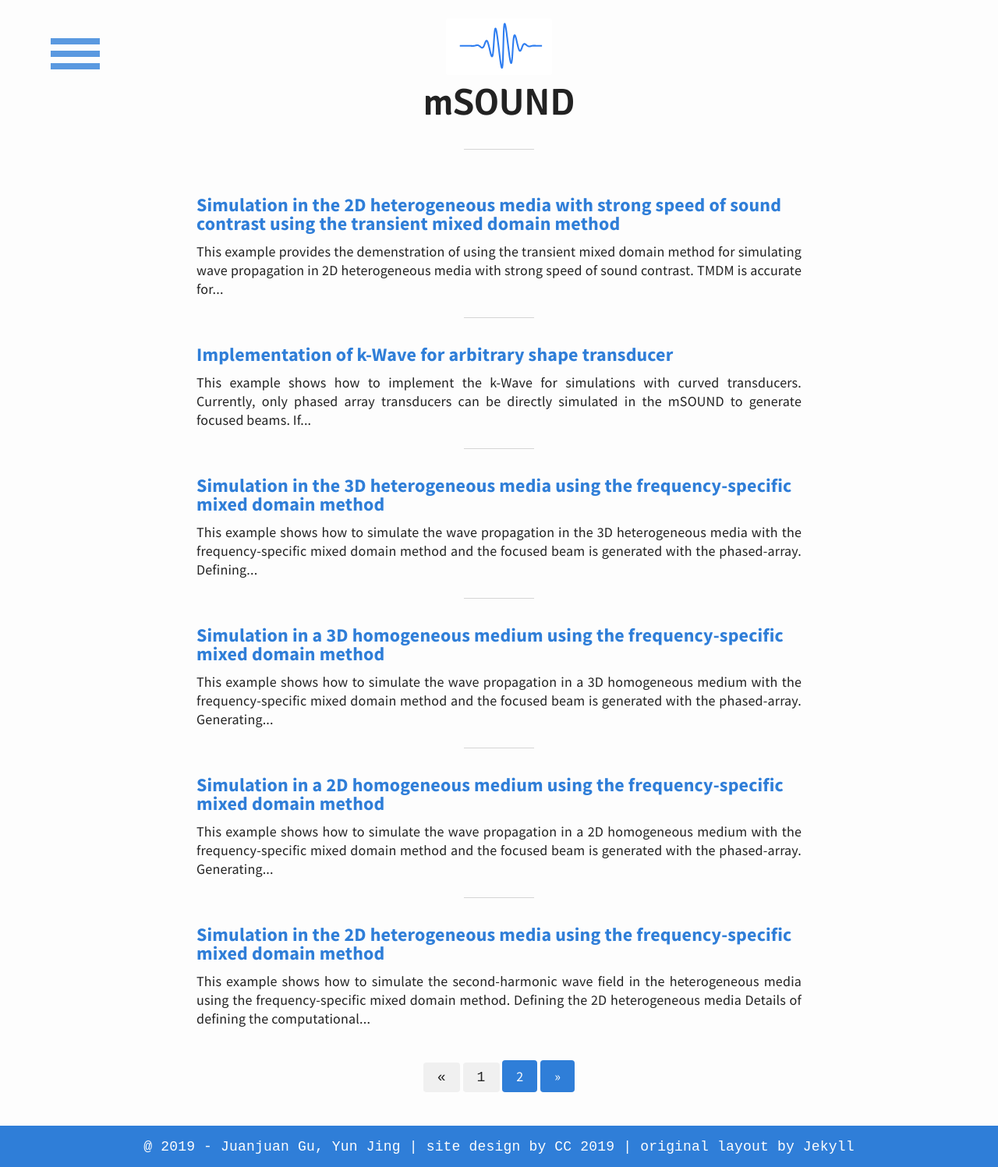
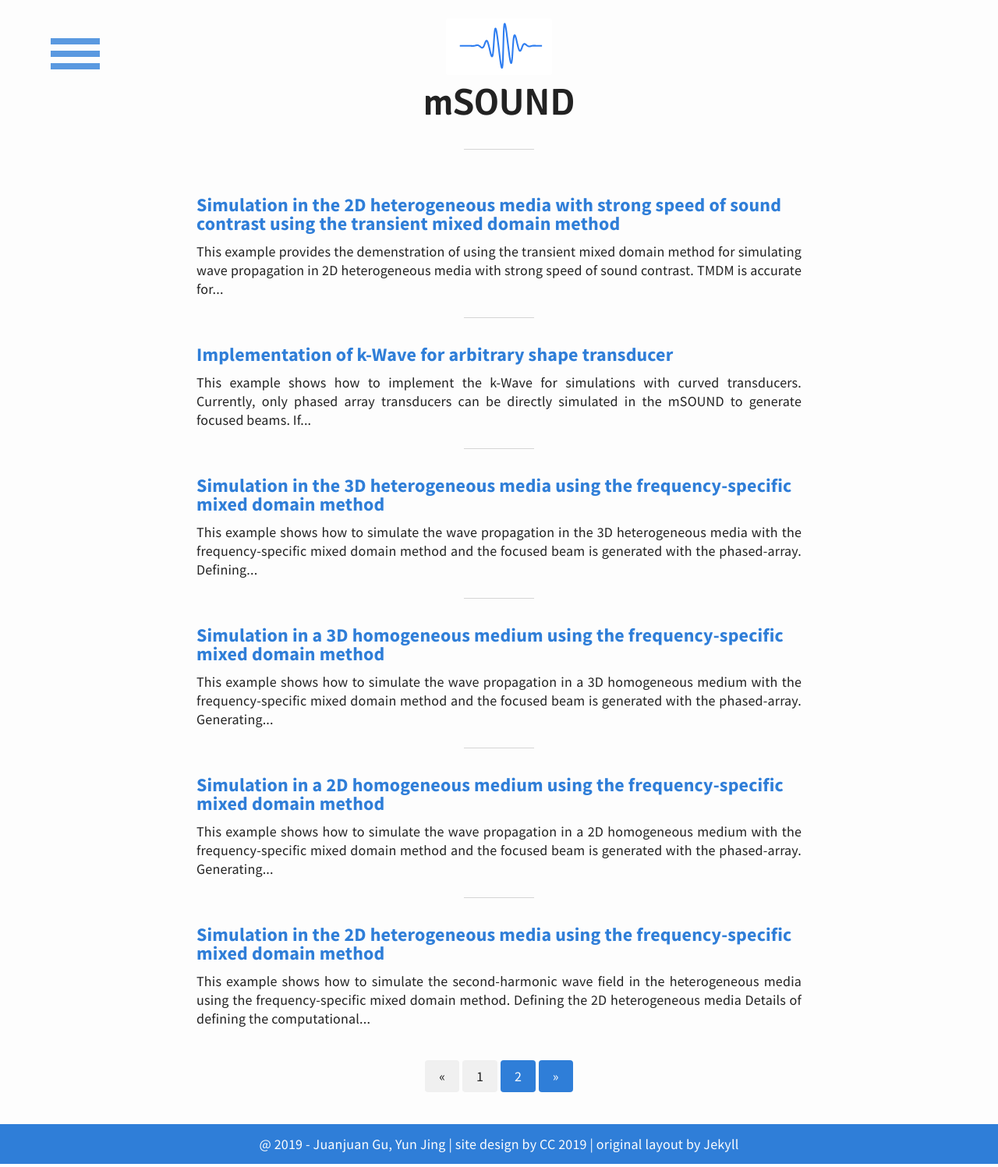
Before and after one commit to m-SOUND/mSOUND, a Jekyll site: the page built from index.html, in a window 1280 px wide. Shown: the whole page at 78% size. Built offline with Jekyll 4.4.1, drawn with Linux system fonts in a browser that asks for light colours; the list of posts is cut into pages by our own code.

Commit message:
Update layout.scss

```diff
--- a/_sass/layout.scss
+++ b/_sass/layout.scss
@@ -227,7 +227,6 @@
 
 }
 span {
-	font-family: monospace;
 	padding-left: 4px;
 	padding-right: 4px;
 
```
